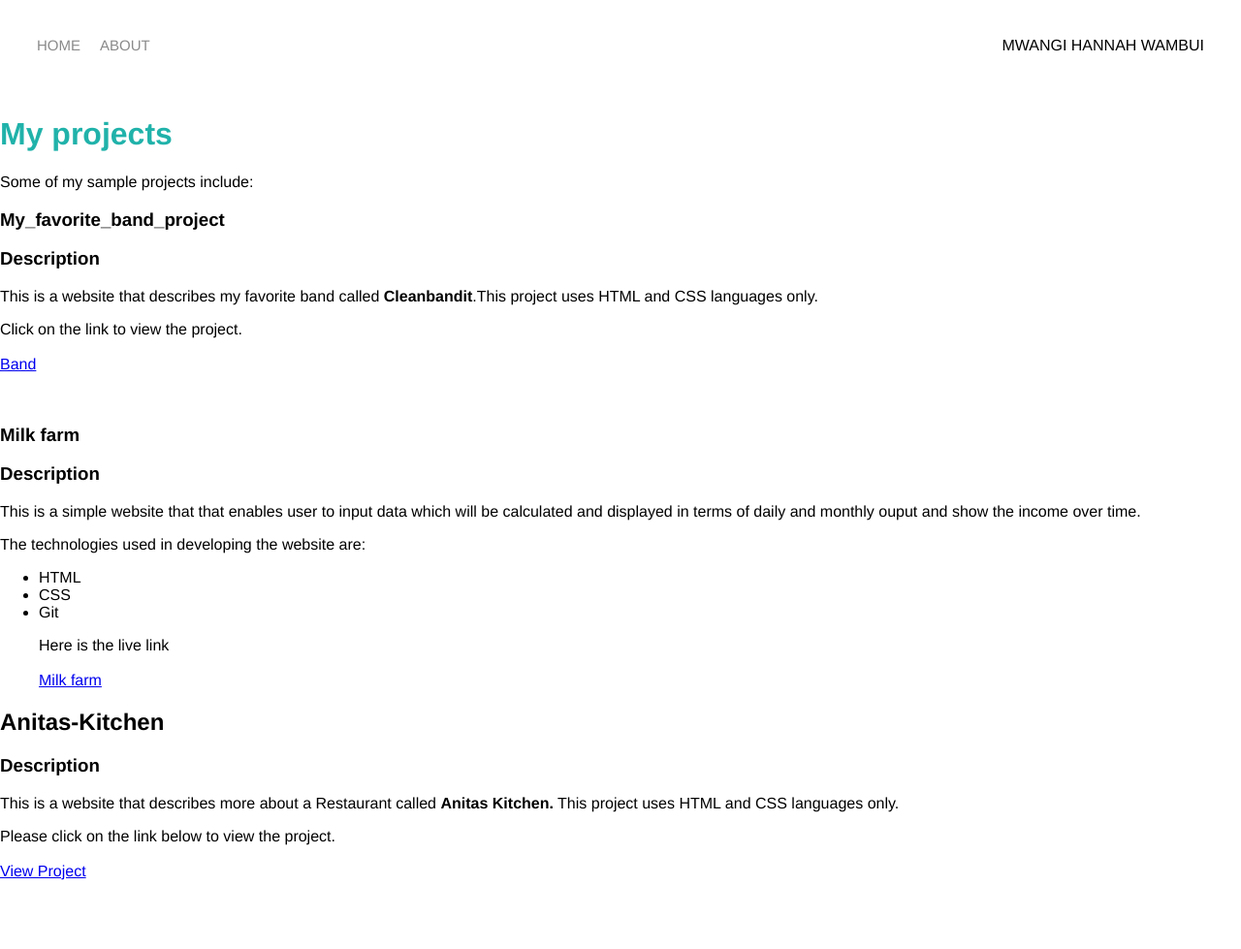
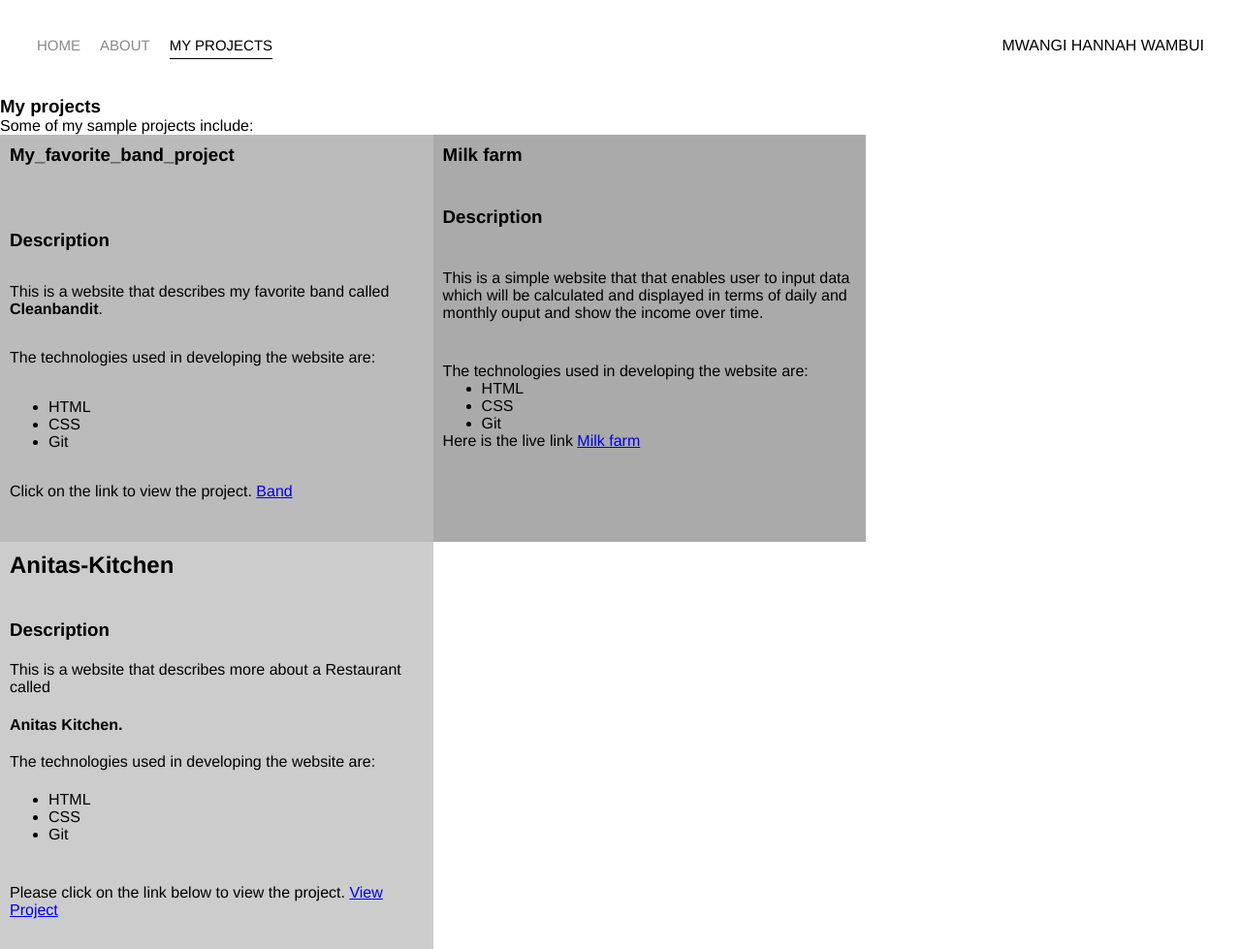
Before and after one commit to 299hannah/Portfolio, a plain HTML site: page projects.html in a window 1280 px wide. Shown: the whole page at 97% size. Before the commit the page ends 924 px from the top, so only its background shows below. Drawn offline with Linux system fonts and the light colour scheme.

Commit message:
modified projects.html

```diff
--- a/projects.html
+++ b/projects.html
@@ -1,11 +1,13 @@
 <!DOCTYPE html>
 <html lang="en">
+
 <head>
     <meta charset="UTF-8">
     <meta name="viewport" content="width=device-width, initial-scale=1.0">
-    <link rel="stylesheet" href="styles.css">
-    <title>About | welcome</title>
+    <link rel="stylesheet" href="projects.css">
+    <title>Projects | welcome</title>
 </head>
+
 <body>
     <div class="contaner">
         <div class="nav">
@@ -19,6 +21,10 @@
 
                     <a href="about.html">About</a>
                 </div>
+                <div class="nav-link active">
+
+                    <a href="projects.html">My Projects</a>
+                </div>
             </div>
             <div class="right">
                 <div class="brand">
@@ -27,23 +33,37 @@
             </div>
         </div>
     </div>
-
     <div class="content">
         <div class="projects">
-            <h1>My projects</h1>
+            <h3>My projects</h3>
             <p>Some of my sample projects include:</p>
+
+            <div class="row">
+                <div class="column" style="background-color:#bbb;">
+
                         <h3>My_favorite_band_project</h3>
                         <p>
-                <h3>Description</h3>This is a website that describes my favorite band called <b>Cleanbandit</b>.This project uses HTML and CSS languages only.</p>
-            <p>Click on the link to view the project.<br><br><a href="https://299hannah.github.io/My_favorite_band_project/">Band</a></p>
+                            <h3>Description</h3>
+                            <p>This is a website that describes my favorite band called <strong>Cleanbandit</strong>.
+                            </p>
+                            <p>The <span>technologies</span> used in developing the website are:</p>
+                            <ul>
+                                <li>HTML</li>
+                                <li>CSS</li>
+                                <li>Git</li>
+                            </ul>
+                            <p>Click on the link to view the project. <a href="https://299hannah.github.io/My_favorite_band_project/">Band</a></p>
+
                 </div>
-    </div><br>
-        </div>
+                <div class="column" style="background-color:#aaa;">
+
+
                         <h3>Milk farm</h3>
                         <h3>Description</h3>
                         <p>
                             This is a simple website that that enables user to input data
-            which will be calculated and displayed in terms of daily and monthly ouput and show the income over time.
+                            which will be calculated and displayed in terms of daily and monthly ouput and show
+                            the income over time.
                         </p>
                         <div>
                             <p>The <span>technologies</span> used in developing the website are:</p>
@@ -51,18 +71,43 @@
                                 <li>HTML</li>
                                 <li>CSS</li>
                                 <li>Git</li>
+                            </ul>
 
-            <p>Here is the live link<br><br><a href="https://299hannah.github.io/milkfarm/">Milk farm</a></p>
-            </ul>
+                            <p>Here is the live link <a href="https://299hannah.github.io/milkfarm/">Milk
+                                    farm</a></p>
+
                         </div>
+                    </p>
+                </div>
+
+                </p>
+            </div>
+            <div class="column" style="background-color:#ccc;">
+
+
                     <h2>Anitas-Kitchen</h2>
                     <p>
                         <h3>Description</h3>This is a website that describes more about a Restaurant called
-                <b>Anitas Kitchen.</b> This project uses HTML and CSS languages only.
+                        <strong>Anitas Kitchen.</strong>
+                        <p>The <span>technologies</span> used in developing the website are:</p>
+                        <ul>
+                            <li>HTML</li>
+                            <li>CSS</li>
+                            <li>Git</li>
+                        </ul>
                     </p>
 
                     <p>Please click on the link below to view the project.
-                <br><br><a href=https://299hannah.github.io/Anitas-Kitchen">View Project</a></p>
+                        <a href="https://299hannah.github.io/Anitas-Kitchen">View Project</a></p>
             </div>
+            </p>
+        </div>
+    </div>
+
+
+    </div>
+
+
 </body>
+
 </html>
```
Lines whose indentation alone changed are shown as unchanged.
